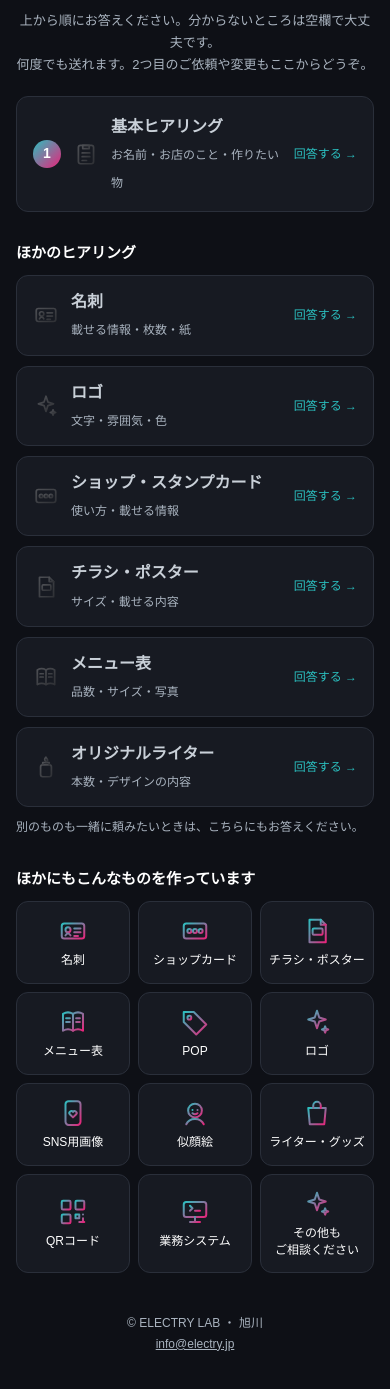
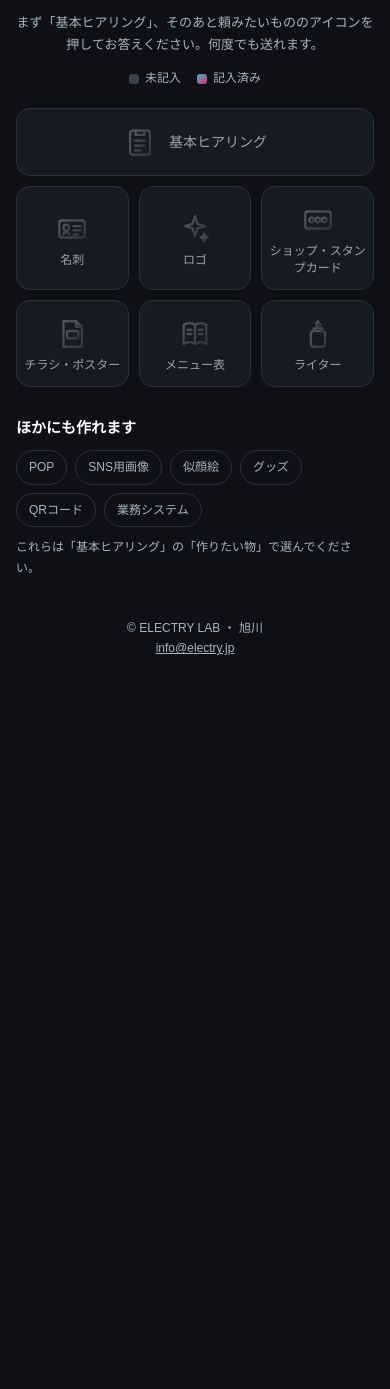
Before and after one commit to electrylab-lab/electrylab-lab.github.io, a plain HTML site: page sheet/index.html in a window 390 px wide. Shown: the part 171-1560 px from the top of the page. After the commit the page ends 878 px from the top, so only its background shows below. Drawn offline with Linux system fonts and the light colour scheme.

Commit message:
Sheet: one icon grid for all hearings, grey until filled, colored when done
Co-Authored-By: Claude Opus 5.5 <noreply@anthropic.com>
Claude-Session: https://claude.ai/code/session_01GCvuwxFTyvRRPAV3stABXa

```diff
--- a/sheet/index.html
+++ b/sheet/index.html
@@ -8,11 +8,11 @@
 <meta property="og:type" content="website">
 <meta property="og:site_name" content="ELECTRY LAB">
 <meta property="og:title" content="ヒアリングシート | ELECTRY LAB">
-<meta property="og:description" content="ご依頼内容の確認シートです。上から順にお答えください。">
+<meta property="og:description" content="ご依頼内容の確認シートです。アイコンを押してお答えください。">
 <meta property="og:image" content="https://electrylab-lab.github.io/img/ogp_top.png">
 <meta name="twitter:card" content="summary_large_image">
 <style>
-:root{--bg:#0e1016;--card:#171a22;--line:#2a2f3a;--text:#fff;--sub:#a9b3bf;--teal:#2BBFBF;--mag:#E8237A;--done:#12352f}
+:root{--bg:#0e1016;--card:#171a22;--line:#2a2f3a;--text:#fff;--sub:#a9b3bf;--teal:#2BBFBF;--mag:#E8237A}
 *{box-sizing:border-box}
 body{margin:0;background:var(--bg);color:var(--text);font-family:"Hiragino Sans","Noto Sans JP",sans-serif;line-height:1.7}
 .bar{height:3px;background:linear-gradient(90deg,var(--teal),var(--mag))}
@@ -22,37 +22,36 @@ header img{width:64px}
 .brand{font-size:12px;letter-spacing:.3em;color:var(--sub)}
 h1{font-size:20px;margin:6px 0 0}
 h1 .nm{display:block;font-size:26px}
-.lead{font-size:13px;color:var(--sub);margin:6px 0 0}
+.lead{font-size:13px;color:var(--sub);margin:8px 0 0}
+.legend{display:flex;justify-content:center;gap:16px;font-size:12px;color:var(--sub);margin:12px 0 0}
+.legend span::before{content:"";display:inline-block;width:10px;height:10px;border-radius:3px;margin-right:6px;vertical-align:middle}
+.legend .l1::before{background:#3a404c}
+.legend .l2::before{background:linear-gradient(135deg,var(--teal),var(--mag))}
 h2{font-size:15px;margin:28px 0 10px}
-.cards{display:grid;gap:10px}
-.card{border:1px solid var(--line);border-radius:12px;background:var(--card);overflow:hidden;transition:background .3s,border-color .3s}
-.card.done{background:var(--done);border-color:var(--teal)}
-.card a.main{display:flex;align-items:center;gap:12px;padding:16px;color:#fff;text-decoration:none}
-.num{display:grid;place-items:center;flex:none;width:28px;height:28px;border-radius:50%;font-weight:bold;font-size:14px;background:linear-gradient(135deg,var(--teal),var(--mag))}
-.card.done .num{background:var(--teal);color:#0e1016}
-.card .ic{width:26px;height:26px;transition:filter .3s,opacity .3s}
-.card:not(.done) .ic{filter:grayscale(1);opacity:.4}
-.card.opened .ic{filter:grayscale(.4);opacity:.75}
-.card.done .ic{filter:drop-shadow(0 0 6px rgba(43,191,191,.7))}
-.card:not(.done) b{color:#c9d0d8}
-.card b{display:block}
-.card small{color:var(--sub);font-size:12px}
-.go{margin-left:auto;color:var(--teal);font-size:12px;white-space:nowrap}
-.card.done .go{color:#fff;background:var(--teal);color:#0e1016;padding:2px 10px;border-radius:999px;font-weight:bold}
-.sub{display:none;gap:8px;padding:0 16px 14px;flex-wrap:wrap}
-.card.opened .sub,.card.done .sub{display:flex}
-.sub button{flex:1;min-width:120px;padding:10px;border-radius:10px;border:1px solid var(--line);background:#0f1218;color:#fff;font-size:13px;cursor:pointer}
-.sub button.ok{border-color:var(--teal);color:var(--teal)}
-.sub .hint{width:100%;font-size:12px;color:var(--sub);margin:0}
-.others .card a.main{padding:12px 16px}
-.others .num{display:none}
-.others .card.done .num{display:grid}
-.menu{display:flex;flex-wrap:wrap;gap:8px;margin:0;padding:0;list-style:none}
-.menu li{font-size:13px;padding:6px 12px;border:1px solid var(--line);border-radius:999px;background:var(--card);color:var(--sub)}
+.grid{display:grid;grid-template-columns:repeat(3,1fr);gap:10px}
+.tile{position:relative;display:flex;flex-direction:column;align-items:center;justify-content:center;gap:6px;padding:16px 6px 12px;border:1px solid var(--line);border-radius:14px;background:var(--card);color:#9aa3ae;font:inherit;font-size:12px;line-height:1.4;text-align:center;cursor:pointer;transition:all .3s}
+.tile.wide{grid-column:1/-1;flex-direction:row;gap:12px;padding:16px;font-size:14px}
+.tile .ic{width:34px;height:34px;filter:grayscale(1);opacity:.45;transition:all .3s}
+.tile.opened{border-style:dashed;border-color:#4a5260}
+.tile.opened .ic{filter:grayscale(.5);opacity:.75}
+.tile.done{color:#fff;border-color:var(--teal);background:linear-gradient(160deg,#14302e,#2a1726)}
+.tile.done .ic{filter:drop-shadow(0 0 6px rgba(43,191,191,.7));opacity:1}
+.badge{position:absolute;top:6px;right:6px;font-size:10px;padding:1px 7px;border-radius:999px;font-weight:bold}
+.tile.opened .badge{background:#2a2f3a;color:var(--sub)}
+.tile.done .badge{background:var(--teal);color:#0e1016}
+.tile.wide .badge{top:50%;transform:translateY(-50%);right:12px;font-size:11px}
+.plain{display:flex;flex-wrap:wrap;gap:8px;margin:0;padding:0;list-style:none}
+.plain li{font-size:12px;padding:6px 12px;border:1px solid var(--line);border-radius:999px;color:var(--sub)}
 .note{font-size:12px;color:var(--sub);margin-top:10px}
-.grid{display:grid;grid-template-columns:repeat(3,1fr);gap:8px;margin:0;padding:0;list-style:none}
-.grid li{display:flex;flex-direction:column;align-items:center;justify-content:center;gap:6px;padding:14px 6px;border:1px solid var(--line);border-radius:12px;background:var(--card);font-size:12px;text-align:center;line-height:1.4}
-.ic{width:30px;height:30px;flex:none}
+dialog{border:1px solid var(--line);border-radius:16px;background:#151821;color:#fff;padding:20px;width:min(92vw,360px)}
+dialog::backdrop{background:rgba(0,0,0,.6)}
+dialog h3{margin:0 0 4px;font-size:16px}
+dialog p{margin:0 0 14px;font-size:12px;color:var(--sub)}
+dialog .acts{display:grid;gap:8px}
+dialog button{padding:12px;border-radius:10px;border:1px solid var(--line);background:#0f1218;color:#fff;font:inherit;font-size:14px;cursor:pointer}
+dialog button.pri{border:none;background:linear-gradient(90deg,var(--teal),var(--mag));font-weight:bold}
+dialog button.ok{border-color:var(--teal);color:var(--teal)}
+dialog button.x{background:none;border:none;color:var(--sub);font-size:13px}
 footer{text-align:center;color:var(--sub);font-size:12px;margin-top:40px}
 footer a{color:var(--sub)}
 </style>
@@ -64,105 +63,85 @@ footer a{color:var(--sub)}
     <img src="../img/mark.png" alt="">
     <div class="brand">ELECTRY LAB</div>
     <h1 id="title">ヒアリングシート</h1>
-    <p class="lead">上から順にお答えください。分からないところは空欄で大丈夫です。<br>何度でも送れます。2つ目のご依頼や変更もここからどうぞ。</p>
+    <p class="lead">まず「基本ヒアリング」、そのあと頼みたいもののアイコンを押してお答えください。何度でも送れます。</p>
+    <div class="legend"><span class="l1">未記入</span><span class="l2">記入済み</span></div>
   </header>
 
-  <div class="cards" id="main"></div>
+  <div class="grid" id="grid"></div>
 
-  <h2>ほかのヒアリング</h2>
-  <div class="cards others" id="others"></div>
-  <p class="note">別のものも一緒に頼みたいときは、こちらにもお答えください。</p>
-
-  <h2>ほかにもこんなものを作っています</h2>
-  <ul class="grid">
-    <li><i data-ic="meishi"></i><span>名刺</span></li>
-    <li><i data-ic="shopcard"></i><span>ショップカード</span></li>
-    <li><i data-ic="flyer"></i><span>チラシ・ポスター</span></li>
-    <li><i data-ic="menu"></i><span>メニュー表</span></li>
-    <li><i data-ic="pop"></i><span>POP</span></li>
-    <li><i data-ic="logo"></i><span>ロゴ</span></li>
-    <li><i data-ic="sns"></i><span>SNS用画像</span></li>
-    <li><i data-ic="nigaoe"></i><span>似顔絵</span></li>
-    <li><i data-ic="goods"></i><span>ライター・グッズ</span></li>
-    <li><i data-ic="qr"></i><span>QRコード</span></li>
-    <li><i data-ic="system"></i><span>業務システム</span></li>
-    <li><i data-ic="logo"></i><span>その他も<br>ご相談ください</span></li>
-  </ul>
+  <h2>ほかにも作れます</h2>
+  <ul class="plain"><li>POP</li><li>SNS用画像</li><li>似顔絵</li><li>グッズ</li><li>QRコード</li><li>業務システム</li></ul>
+  <p class="note">これらは「基本ヒアリング」の「作りたい物」で選んでください。</p>
 
   <footer>© ELECTRY LAB ・ 旭川<br><a href="mailto:info@electry.jp">info@electry.jp</a></footer>
 </div>
+
+<dialog id="dlg">
+  <h3 id="dT"></h3>
+  <p id="dP"></p>
+  <div class="acts" id="dA"></div>
+</dialog>
+
 <script src="../img/icons.js"></script>
 <script>
-// 使い方: /sheet/?n=お客様名&f=lighter,meishi
+// 使い方: /sheet/?n=お客様名
 //   n = 宛名（「◯◯様」と表示。フォームには name として渡す）
-//   f = 基本の下に出すフォーム（カンマ区切り）。残りは「ほかのヒアリング」に並ぶ
-//   フォームには type も渡す: new=新しいご依頼 / more=2つ目のご依頼 / change=前回の内容の変更
-// 「記入済み」は、この端末のブラウザにだけ記録される（お店側には届かない）
-const FORMS = {
-  basic:    {ic:'basic',title:'基本ヒアリング',               sub:'お名前・お店のこと・作りたい物', href:'https://tally.so/r/X5xyyO'},
-  meishi:   {ic:'meishi',title:'名刺',                         sub:'載せる情報・枚数・紙',           href:'https://tally.so/r/7XR55L'},
-  logo:     {ic:'logo',title:'ロゴ',                         sub:'文字・雰囲気・色',               href:'https://tally.so/r/aOQoo9'},
-  shopcard: {ic:'shopcard',title:'ショップ・スタンプカード', sub:'使い方・載せる情報',             href:'https://tally.so/r/bZ5GGe'},
-  flyer:    {ic:'flyer',title:'チラシ・ポスター',             sub:'サイズ・載せる内容',             href:'https://tally.so/r/Ar755B'},
-  menu:     {ic:'menu',title:'メニュー表',                   sub:'品数・サイズ・写真',             href:'https://tally.so/r/BEz557'},
-  lighter:  {ic:'lighter',title:'オリジナルライター',           sub:'本数・デザインの内容',           href:'https://tally.so/r/2jBJ1L'},
-};
-const q = new URLSearchParams(location.search);
-const name = (q.get('n')||'').trim().slice(0,40);
-const picked = ['basic', ...(q.get('f')||'').split(',').map(s=>s.trim()).filter(k=>FORMS[k] && k!=='basic')];
-const main = [...new Set(picked)];
-const others = Object.keys(FORMS).filter(k=>!main.includes(k));
+//   フォームには type も渡す: new=はじめて / more=2つ目のご依頼 / change=前回の内容の変更
+// 記入済みの表示は、この端末のブラウザにだけ記録される（お店側には届かない）
+const FORMS = [
+  {k:'basic',    t:'基本ヒアリング',       ic:'basic',    u:'https://tally.so/r/X5xyyO', wide:true},
+  {k:'meishi',   t:'名刺',                 ic:'meishi',   u:'https://tally.so/r/7XR55L'},
+  {k:'logo',     t:'ロゴ',                 ic:'logo',     u:'https://tally.so/r/aOQoo9'},
+  {k:'shopcard', t:'ショップ・スタンプカード', ic:'shopcard', u:'https://tally.so/r/bZ5GGe'},
+  {k:'flyer',    t:'チラシ・ポスター',     ic:'flyer',    u:'https://tally.so/r/Ar755B'},
+  {k:'menu',     t:'メニュー表',           ic:'menu',     u:'https://tally.so/r/BEz557'},
+  {k:'lighter',  t:'ライター',             ic:'lighter',  u:'https://tally.so/r/2jBJ1L'},
+];
+const q=new URLSearchParams(location.search);
+const name=(q.get('n')||'').trim().slice(0,40);
+if(name){
+  const h=document.getElementById('title');h.textContent='';
+  const nm=document.createElement('span');nm.className='nm';nm.textContent=name+' 様';
+  h.append(nm,'ヒアリングシート');document.title=name+' 様 ヒアリングシート | ELECTRY LAB';
+}
+const KEY='electry-sheet:'+name;
+let st={};try{st=JSON.parse(localStorage.getItem(KEY)||'{}')}catch(e){}
+const save=()=>{try{localStorage.setItem(KEY,JSON.stringify(st))}catch(e){}};
+const url=(f,type)=>{const p=new URLSearchParams();if(name)p.set('name',name);p.set('type',type);return f.u+'?'+p};
+const go=(f,type)=>{window.open(url(f,type),'_blank','noopener'); if(st[f.k]!=='done'){st[f.k]='opened';save();}render();};
 
-if(name){
-  const h=document.getElementById('title'); h.textContent='';
-  const nm=document.createElement('span'); nm.className='nm'; nm.textContent=name+' 様';
-  h.append(nm,'ヒアリングシート');
-  document.title=name+' 様 ヒアリングシート | ELECTRY LAB';
+const dlg=document.getElementById('dlg'),dT=document.getElementById('dT'),dP=document.getElementById('dP'),dA=document.getElementById('dA');
+function btn(txt,cls,fn){const b=document.createElement('button');b.textContent=txt;if(cls)b.className=cls;b.onclick=()=>{dlg.close();fn&&fn();};return b;}
+function ask(f){
+  dT.textContent=f.t; dA.textContent='';
+  if(st[f.k]==='done'){
+    dP.textContent='記入済みです。追加や変更があればこちらから。';
+    dA.append(btn('もう1件頼む','pri',()=>go(f,'more')),btn('前回の内容を変更する','',()=>go(f,'change')));
+  }else{
+    dP.textContent='フォームの最後まで送信できたら「送信できた」を押してください。';
+    dA.append(btn('送信できた ✓','ok',()=>{st[f.k]='done';save();render();}),btn('もう一度フォームを開く','',()=>go(f,'new')));
+  }
+  dA.append(btn('閉じる','x'));
+  dlg.showModal();
 }
-
-const KEY='electry-sheet:'+name;
-let st={}; try{st=JSON.parse(localStorage.getItem(KEY)||'{}')}catch(e){}
-const save=()=>{try{localStorage.setItem(KEY,JSON.stringify(st))}catch(e){}};
-function url(k,type){
-  const p=new URLSearchParams(); if(name)p.set('name',name); p.set('type',type);
-  return FORMS[k].href+'?'+p.toString();
+const grid=document.getElementById('grid');
+const tiles=FORMS.map(f=>{
+  const b=document.createElement('button');b.type='button';b.className='tile'+(f.wide?' wide':'');
+  const lab=document.createElement('span');lab.textContent=f.t;
+  const bd=document.createElement('span');bd.className='badge';
+  b.append(ElectryIcon(f.ic),lab,bd);
+  b.onclick=()=>{ if(!st[f.k]) go(f,'new'); else ask(f); };
+  grid.append(b); return [f,b,bd];
+});
+function render(){
+  tiles.forEach(([f,b,bd])=>{
+    const s=st[f.k];
+    b.classList.toggle('opened',s==='opened');b.classList.toggle('done',s==='done');
+    bd.textContent= s==='done'?'済':s==='opened'?'回答中':'';
+    bd.style.display=s?'':'none';
+  });
 }
-function el(t,c,txt){const e=document.createElement(t); if(c)e.className=c; if(txt!=null)e.textContent=txt; return e;}
-
-function card(k,i){
-  const f=FORMS[k], c=el('div','card'), a=el('a','main');
-  a.href=url(k, st[k]==='done'?'more':'new'); a.target='_blank'; a.rel='noopener';
-  const num=el('span','num', i!=null? String(i+1) : '+');
-  const t=el('div'); t.append(el('b',null,f.title), el('small',null,f.sub));
-  const go=el('span','go');
-  const ic=window.ElectryIcon?ElectryIcon(f.ic):document.createElement('span');
-  a.append(num,ic,t,go);
-  const sub=el('div','sub');
-  c.append(a,sub);
-  function render(){
-    c.classList.toggle('opened', st[k]==='opened');
-    c.classList.toggle('done', st[k]==='done');
-    sub.textContent='';
-    if(st[k]==='done'){
-      num.textContent='✓'; go.textContent='記入済み';
-      a.href=url(k,'more');
-      const more=el('button',null,'もう1件頼む'); more.onclick=()=>open(url(k,'more'));
-      const chg=el('button',null,'内容を変更する'); chg.onclick=()=>open(url(k,'change'));
-      sub.append(more,chg);
-    }else if(st[k]==='opened'){
-      num.textContent= i!=null? String(i+1) : '+'; go.textContent='回答する →';
-      const ok=el('button','ok','送信できた ✓'); ok.onclick=()=>{st[k]='done';save();render();};
-      sub.append(el('p','hint','フォームの最後まで送信できたら、ここを押してください。'), ok);
-    }else{
-      go.textContent='回答する →';
-    }
-  }
-  a.addEventListener('click',()=>{ if(st[k]!=='done'){st[k]='opened';save();render();} });
-  render();
-  return c;
-}
-main.forEach((k,i)=>document.getElementById('main').append(card(k,i)));
-others.forEach(k=>document.getElementById('others').append(card(k,null)));
+render();
 </script>
 </body>
 </html>
```
Also changed, not shown: 1 other file.
